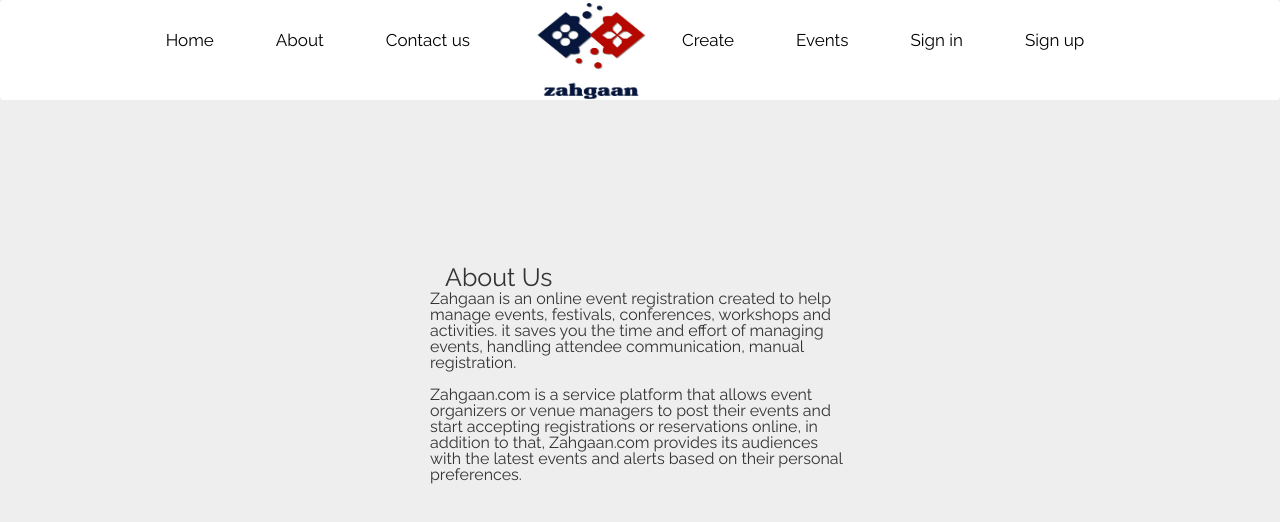
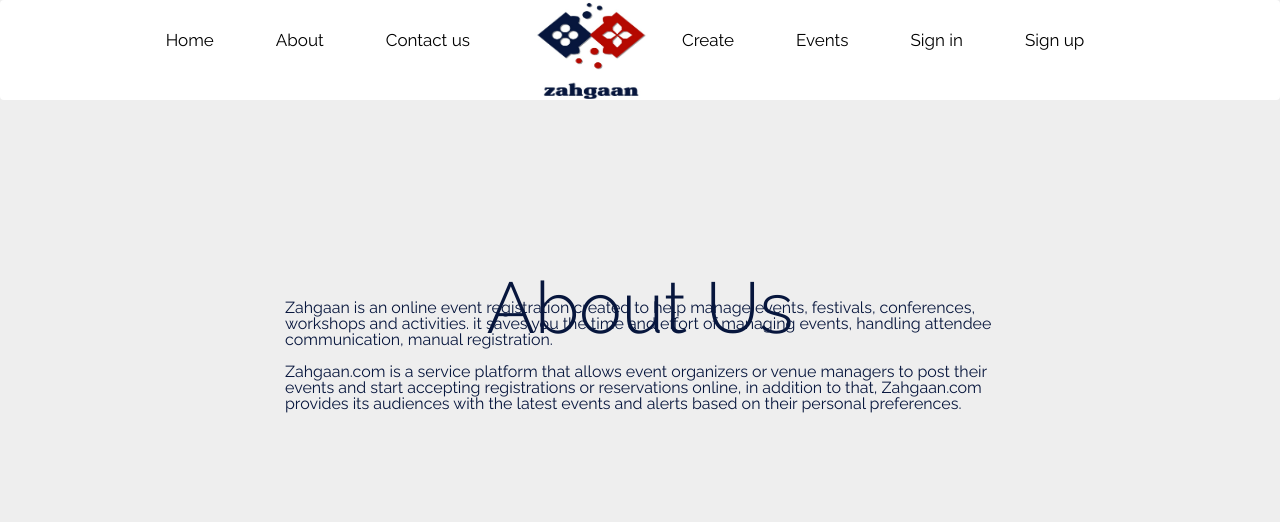
Before and after one commit to zaidraddad94/Zahgan, a React (Create React App) app in the folder react-client/: page /vision in a window 1280 px wide. Shown: the top 522 px of the page. Built offline with nearby package versions, Linux system fonts and the light colour scheme; no server answers; what google-maps-react would draw is missing.

Commit message:
cleanup vision

```diff
--- a/react-client/src/components/Signin.css
+++ b/react-client/src/components/Signin.css
@@ -1,5 +1,3 @@
-
-
 body {
 	background: #eee !important;
 }
--- a/react-client/src/components/about/Vision.css
+++ b/react-client/src/components/about/Vision.css
@@ -74,3 +74,21 @@
 a:link {
 	text-decoration: none;
 }
+.abti {
+	color :#07163d;
+
+}
+.about {
+	margin: 300px;
+	color :#07163d;
+
+}
+.loc-title{
+	margin: 120px;
+	color :#07163d;
+}
+.map {
+	margin : 100px;
+	width: 1000px;
+	height: 100px;
+}
--- a/react-client/src/components/about/pages/location.js
+++ b/react-client/src/components/about/pages/location.js
@@ -5,16 +5,12 @@ const location = () => {
     return (
 
 
-        <div className="location container">
+        <div className="location">
             <main className=" m-0 p-0">
-                <div className="container-fluid m-0 p-0">
-                    <div className="z-depth-1-half map-container-4 map-container-google-4 height: 500px">
-                    <h1>Our Location </h1>
+            <div className='loc-title '> <h1 className='display-3'>Our Location </h1></div>
+                    <div className="z-depth-1-half map-container-4 map-container-google-4 map">
                         <iframe src="https://www.google.com/maps/embed?pb=!1m18!1m12!1m3!1d3384.051567103805!2d35.83549401509962!3d31.986617531171028!2m3!1f0!2f0!3f0!3m2!1i1024!2i768!4f13.1!3m3!1m2!1s0x151ca18e39fe576b%3A0xf308701edd298519!2sRBK+Hacker+Haus!5e0!3m2!1sen!2sjo!4v1543954476718"
-                            frameborder="0"
                             allowfullscreen></iframe>
-                    </div>
-
                 </div>
             </main>
         </div>
--- a/react-client/src/components/about/pages/vision.js
+++ b/react-client/src/components/about/pages/vision.js
@@ -1,25 +1,23 @@
 import React from 'react';
 
-const vision =()=>{
+const vision = () => {
 
-    return(
+    return (
         <div className='vision'>
-        <div className=" row container ">
-                <div className='col-xs-12'>
-                <h1> About Us </h1>
+                <div className='container'>
+                    <h1 className='display-3 row justify-content-center abti'><strong >About Us</strong></h1>
                 </div>
-
-
-        </div>
-        <div className=" row container">
-            <p> Zahgaan is an online event registration created to help manage events, festivals, conferences, workshops and activities.
+            <div className='about'>
+                <div className=" row justify-content-center">
+                    <h2 > <strong>Zahgaan</strong> is an online event registration created to help manage events, festivals, conferences, workshops and activities.
                     it saves you the time and effort of managing events, handling attendee communication,
                     manual registration.
                     <br/>
-            <br/>
+                        <br />
                         Zahgaan.com is a service platform that allows event organizers or venue managers to post their events and start accepting registrations or reservations online, in addition to that,
                         Zahgaan.com provides its audiences with the latest events and alerts based on their personal preferences.
-            </p>
+            </h2>
+                </div>
             </div>
         </div>
     )
```
Lines whose indentation alone changed are shown as unchanged.
